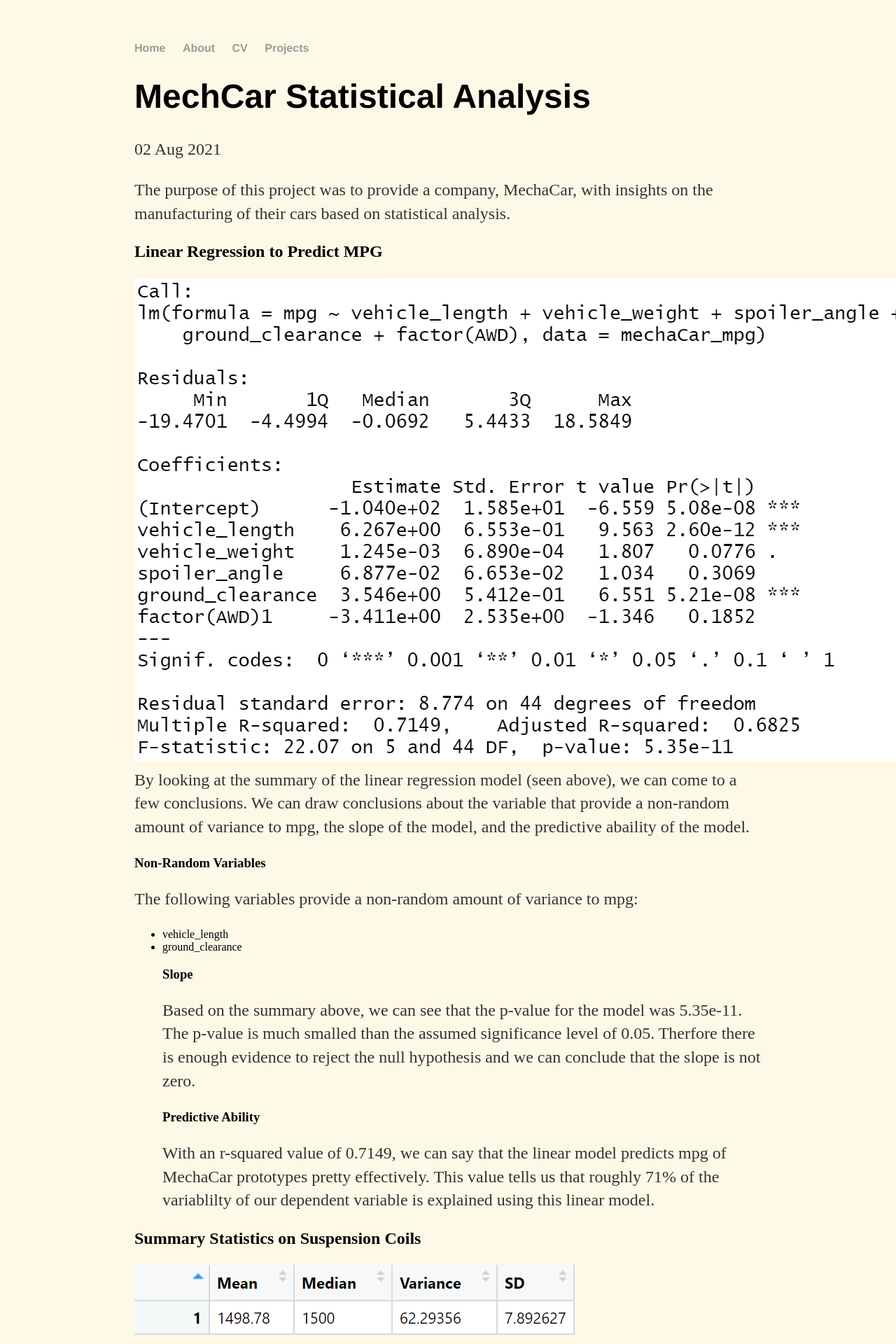
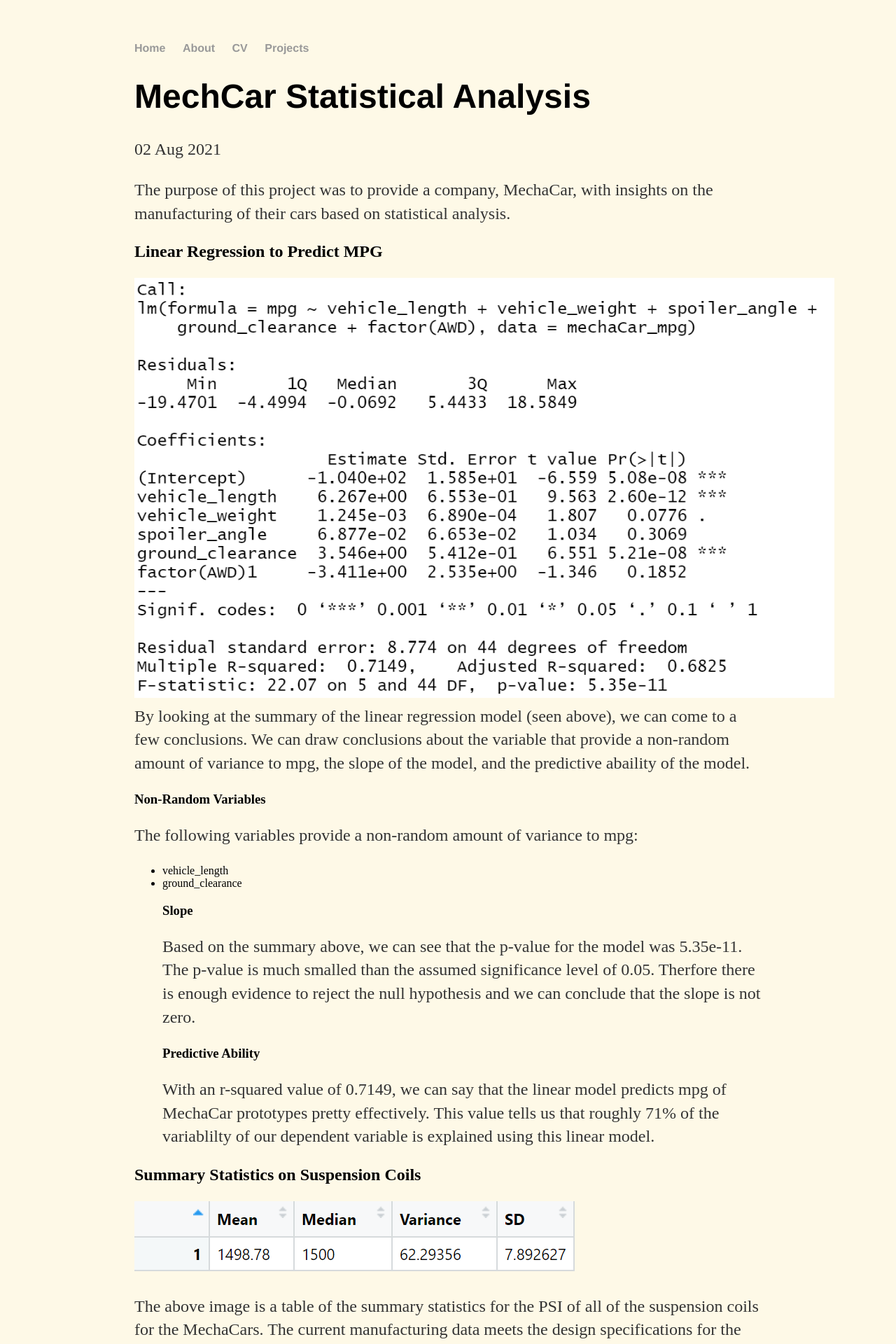
Before and after one commit to naomishields/naomishields.github.io, a Jekyll site: the page built from _posts/2021-08-02-cars.md, in a window 1280 px wide. Shown: the top 1920 px of the page at 70% size. Built offline with Jekyll 4.4.1, drawn with Linux system fonts in a browser that asks for light colours.

Commit message:
Update 2021-08-02-cars.md

```diff
--- a/_posts/2021-08-02-cars.md
+++ b/_posts/2021-08-02-cars.md
@@ -6,7 +6,7 @@
 
 The purpose of this project was to provide a company, MechaCar, with insights on the manufacturing of their cars based on statistical analysis.
 ## Linear Regression to Predict MPG
-<img src="/assets/linear_regression.png" alt="Summary">
+<img src="/assets/linear_regression.png" alt="Summary" width = "1000" height = "600">
 By looking at the summary of the linear regression model (seen above), we can come to a few conclusions. We can draw conclusions about the variable that provide a non-random amount of variance to mpg, the slope of the model, and the predictive abaility of the model.
 ### Non-Random Variables
 The following variables provide a non-random amount of variance to mpg:
```
